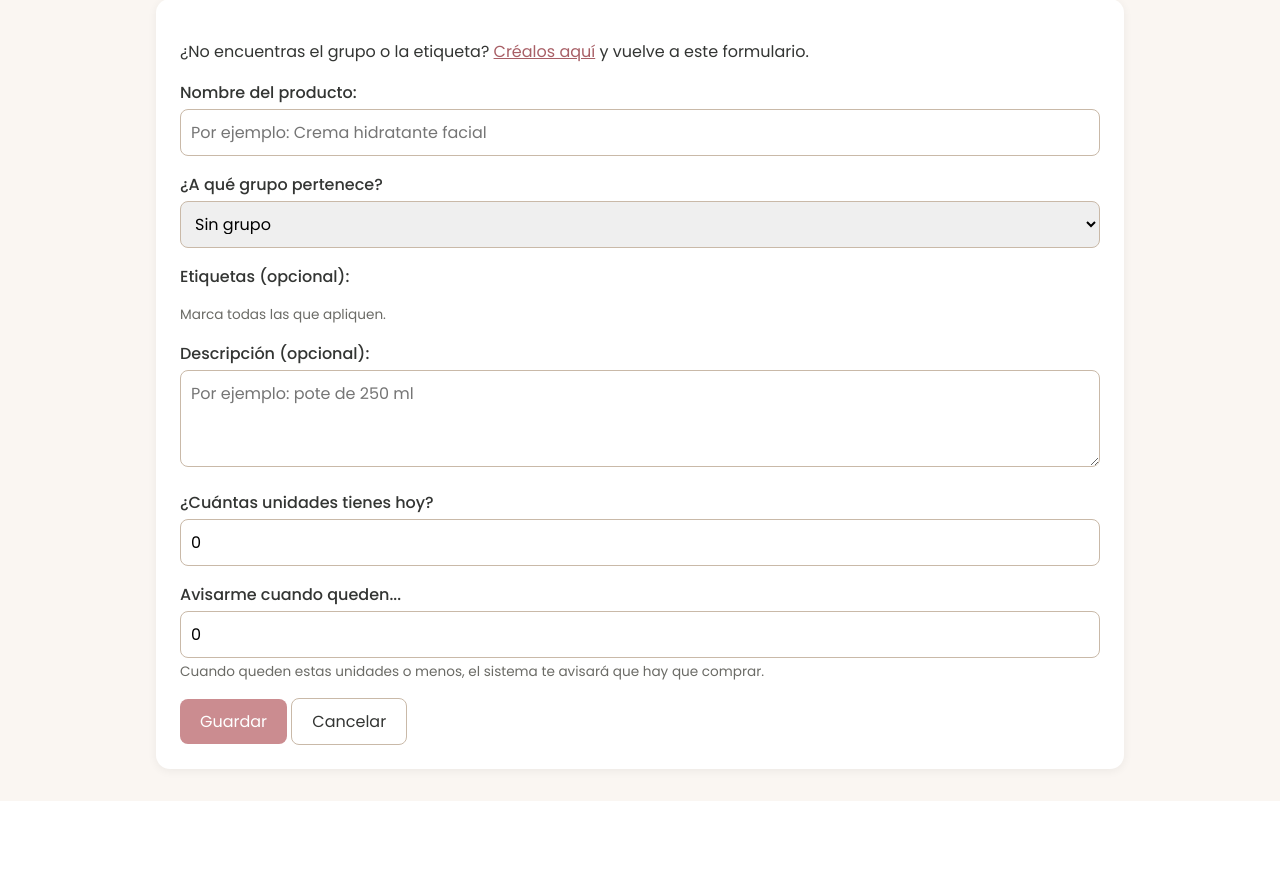
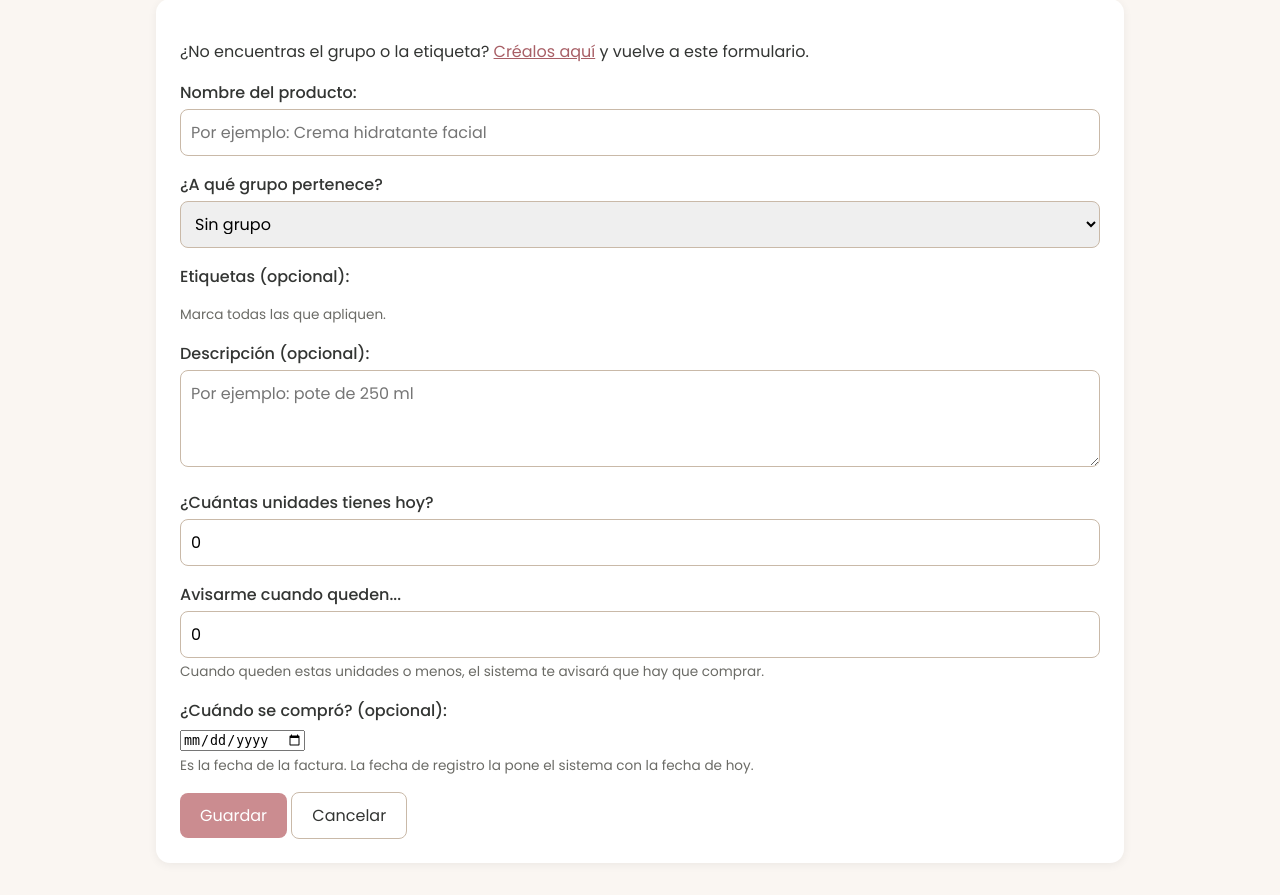
Before and after one commit to vergaran46-hub/Inventario_BackEnd, a Django app: page /producto/nuevo/ in a window 1280 px wide. Shown: the part 222-1117 px from the top of the page. Before the commit the page ends 1023 px from the top, so only its background shows below. Run offline with Django 5.2, Linux system fonts and the light colour scheme; the visitor is signed in with stand-in values (Sample User, id 1); data that the repository does not hold is empty.

Commit message:
Corrige el formulario y la tabla de las fechas
- Agrega fecha_compra a los campos del formulario
- Valida que la fecha de compra no sea futura
- Agrega los títulos de las dos fechas a la tabla de productos

```diff
--- a/inventario/forms.py
+++ b/inventario/forms.py
@@ -13,7 +13,7 @@ MINIMO_AL_CREAR = 1
 class ProductoForm(forms.ModelForm):
     class Meta:
         model = Producto
-        fields = ['nombre', 'categoria', 'etiquetas', 'descripcion', 'stock_actual', 'stock_minimo']
+        fields = ['nombre', 'categoria', 'etiquetas', 'descripcion', 'stock_actual', 'stock_minimo', 'fecha_compra']
         labels = {
             'nombre': 'Nombre del producto',
             'categoria': '¿A qué grupo pertenece?',
@@ -66,6 +66,12 @@ class ProductoForm(forms.ModelForm):
         if cantidad > LIMITE_STOCK:
             raise forms.ValidationError(f'El máximo es {LIMITE_STOCK} unidades.')
         return cantidad
+
+    def clean_fecha_compra(self):
+        fecha = self.cleaned_data['fecha_compra']
+        if fecha and fecha > timezone.localdate():
+            raise forms.ValidationError('La fecha de compra no puede ser futura.')
+        return fecha
 
     def clean_stock_minimo(self):
         minimo = self.cleaned_data['stock_minimo']
--- a/inventario/templates/inventario/home.html
+++ b/inventario/templates/inventario/home.html
@@ -20,7 +20,7 @@
 <div class="tarjeta">
   <table>
     <tr>
-      <th>Producto</th><th>Grupo</th><th>Etiquetas</th><th>Unidades</th><th>Estado</th><th>Dueño</th><th>Acciones</th>
+      <th>Producto</th><th>Grupo</th><th>Etiquetas</th><th>Unidades</th><th>Estado</th><th>Fecha de compra</th><th>Fecha de registro</th><th>Dueño</th><th>Acciones</th>
     </tr>
     {% for p in page_obj %}
     <tr>
@@ -47,7 +47,7 @@
       </td>
     </tr>
     {% empty %}
-    <tr><td colspan="7">
+    <tr><td colspan="9">
       {% if q or categoria_id %}
         No se encontraron productos con esa búsqueda.
       {% else %}
```
Also changed, not shown: README.md.
